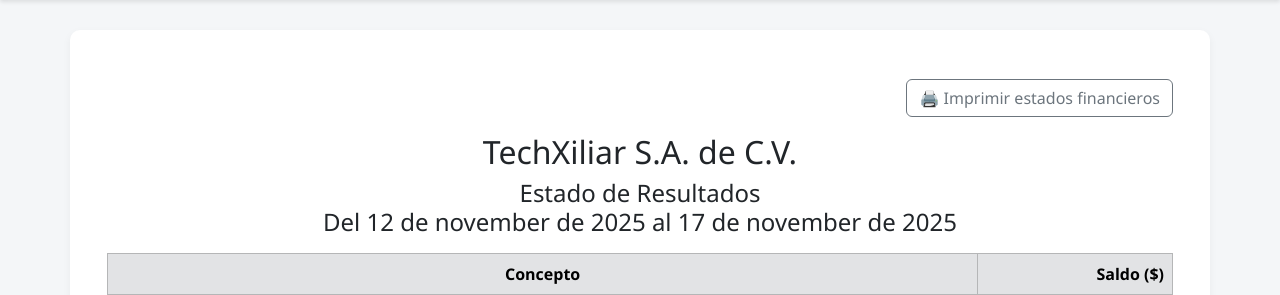
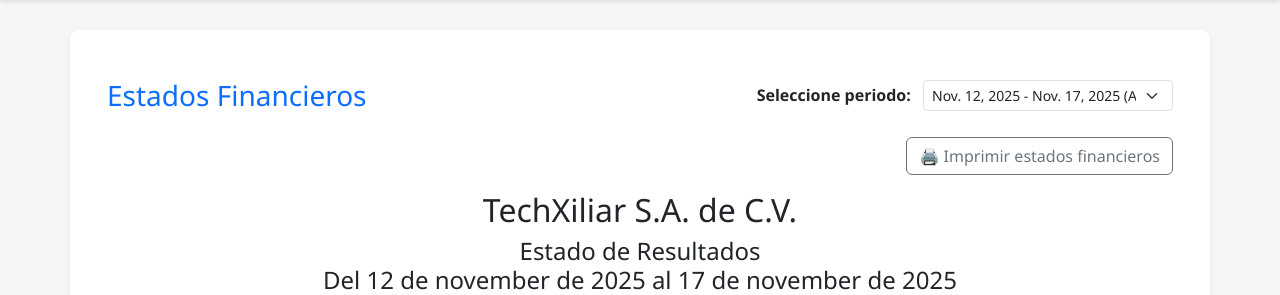
Before and after one commit to ChrisPleitez4/Proyecto-SIC-2025, a Django app: page /estados/ in a window 1280 px wide. Shown: the part 80-375 px from the top of the page. Run offline with Django 5.2, Linux system fonts and the light colour scheme; data comes from the database, SQL or seed files in the repository.

Commit message:
Actualización de estados financieros e iva del anticipo

```diff
--- a/SIC_2025/estados/templates/estados.html
+++ b/SIC_2025/estados/templates/estados.html
@@ -33,6 +33,31 @@
       tr, th, td { break-inside: avoid; page-break-inside: avoid; }
     }
   </style>
+
+  {% if sin_periodo %}
+          <div class="alert alert-danger" role="alert">
+              No hay períodos contables disponibles para mostrar los estados financieros.
+          </div>
+      {% else %}
+          <div class="row align-items-center mb-4 no-print">
+              <div class="col-md-6">
+                  <h3 class="mb-0 text-primary">Estados Financieros</h3>
+              </div>
+              <div class="col-md-6 text-end">
+                  <form method="GET" action="" style="display: inline-block;">
+                      <label for="periodo_id" class="form-label mb-0 me-2 fw-bold">Seleccione periodo:</label>
+                      <select id="periodo_id" name="periodo_id" class="form-select form-select-sm" onchange="this.form.submit()" style="width: 250px; display: inline-block;">
+                          {% for p in periodos %}
+                              <option value="{{ p.id }}"
+                                  {% if p.id == periodo_seleccionado.id %}selected{% endif %}>
+                                  {{ p.fecha_inicio}} - {{ p.fecha_fin}}
+                                  {% if p.activo %}(ACTIVO) {% endif %}
+                              </option>
+                          {% endfor %}
+                      </select>
+                  </form>
+              </div>
+          </div>
 
   <div class="d-flex justify-content-end mb-3 no-print">
     <button class="btn btn-outline-secondary" onclick="window.print()">🖨️ Imprimir estados financieros</button>
@@ -247,6 +272,6 @@
       <p class="text-danger fw-bold">Descuadre: diferencia = {{ diferencia_balance|floatformat:2 }}</p>
     {% endif %}
   </div>
-
+  {% endif %}
 </div>
 {% endblock %}
--- a/SIC_2025/estados/views.py
+++ b/SIC_2025/estados/views.py
@@ -1,4 +1,4 @@
-from django.shortcuts import render
+from django.shortcuts import render, get_object_or_404
 from django.contrib import messages
 from decimal import Decimal, getcontext
 from datetime import date
@@ -21,19 +21,41 @@ except:
         pass
 
 
-# ---------------------------------------------------------------------
-# 🌐 View: Estados Financieros
-# ---------------------------------------------------------------------
 def estados_financieros(request):
-    periodo_activo = PeriodoContable.objects.filter(activo=True).first()
+    """
+    Calcula y muestra los estados financieros para el periodo activo
+    o para un periodo específico pasado por parámetro (periodo_id).
+    """
+
+    # 1. Obtener Periodos Disponibles y Periodo a Analizar
+    periodos_disponibles = PeriodoContable.objects.all().order_by('-fecha_fin')
+
+    if not periodos_disponibles.exists():
+        messages.error(request, "No existen períodos contables registrados.")
+        return render(request, "estados.html", {"sin_periodo": True})
+
+    periodo_id = request.GET.get('periodo_id')
+
+    if periodo_id:
+        periodo_activo = get_object_or_404(PeriodoContable, id=periodo_id)
+    else:
+        periodo_activo = periodos_disponibles.filter(activo=True).first() or periodos_disponibles.first()
+
     if not periodo_activo:
-        messages.error(request, "No hay un periodo contable activo. Cierre o active uno antes de continuar.")
+        messages.error(request, "Error: No se pudo determinar el periodo a mostrar.")
         return render(request, "estados.html", {"sin_periodo": True})
 
     fecha_inicio = periodo_activo.fecha_inicio
     fecha_fin = periodo_activo.fecha_fin
+    cuentas = Cuenta.objects.select_related('subTipoCuenta__tipoCuenta').all()
 
-    cuentas = Cuenta.objects.select_related('subTipoCuenta__tipoCuenta').all()
+    # 2. Buscar el periodo anterior
+    periodo_anterior = PeriodoContable.objects.filter(
+        fecha_fin__lt=periodo_activo.fecha_inicio, activo=False
+    ).order_by('-fecha_fin').first()
+
+    # Determinar si estamos en el primer período (sin período anterior)
+    es_primer_periodo = not periodo_anterior
 
     # -----------------------------
     # 🔹 Calcular debe/haber con saldo inicial + movimientos del periodo
@@ -41,13 +63,20 @@ def estados_financieros(request):
     for cuenta in cuentas:
         tipo = cuenta.subTipoCuenta.tipoCuenta.codTipoCuenta[0]
 
-        # Saldo inicial viene del saldo_final del periodo anterior
-        saldo_inicial = cuenta.saldo_final or Decimal('0.00')
+        # 2.1. Inicialización de Saldo Inicial
+        saldo_inicial = Decimal('0.00')
+
+        # Solo cargar saldo_final si NO es el primer periodo y NO es cuenta de resultado
+        if tipo in ['1', '2', '3'] and not es_primer_periodo:
+            # Si NO es cuenta de resultado Y SÍ hay un periodo anterior
+            saldo_inicial = cuenta.saldo_final or Decimal('0.00')
+
+        # 2.2. Reiniciar debe y haber
         cuenta.debe = Decimal('0.00')
         cuenta.haber = Decimal('0.00')
 
-        # ✅ Cargar saldo inicial correctamente según naturaleza
-        if tipo == '1':  # Activo → saldo deudor
+        # 2.3. Cargar saldo inicial según naturaleza
+        if tipo == '1':    # Activo → saldo deudor
             if saldo_inicial > 0:
                 cuenta.debe = saldo_inicial
             elif saldo_inicial < 0:
@@ -57,9 +86,8 @@ def estados_financieros(request):
                 cuenta.haber = saldo_inicial
             elif saldo_inicial < 0:
                 cuenta.debe = abs(saldo_inicial)
-        # Gastos e ingresos (4 y 5) no trasladan saldo
 
-        # 🔁 Sumar movimientos del periodo activo
+        # 2.4. Sumar movimientos del periodo
         movimientos = Movimiento.objects.filter(
             cuenta=cuenta,
             transaccion__fecha__range=[fecha_inicio, fecha_fin]
@@ -68,52 +96,73 @@ def estados_financieros(request):
         cuenta.debe += sum(m.monto for m in movimientos if m.tipo) or Decimal('0.00')
         cuenta.haber += sum(m.monto for m in movimientos if not m.tipo) or Decimal('0.00')
 
+        # 2.5. Cálculo del Saldo Final del Período (Clave para Estado de Resultados y Balance)
+        if tipo in ['1', '4']: # Activo y Gasto (Naturaleza Deudora)
+            cuenta.saldo_calculado = cuenta.debe - cuenta.haber
+        elif tipo in ['2', '3', '5']: # Pasivo, Capital e Ingreso (Naturaleza Acreedora)
+            cuenta.saldo_calculado = cuenta.haber - cuenta.debe
+        else:
+             cuenta.saldo_calculado = Decimal('0.00')
+
+        # Tipo de saldo calculado
+        if cuenta.saldo_calculado > 0:
+            cuenta.tipo_saldo_calculado = 'Acreedor' if tipo in ['2', '3', '5'] else 'Deudor'
+        elif cuenta.saldo_calculado < 0:
+            cuenta.tipo_saldo_calculado = 'Deudor' if tipo in ['2', '3', '5'] else 'Acreedor'
+        else:
+            cuenta.tipo_saldo_calculado = 'Saldo Cero'
+
+
     # -----------------------------
     # 🧾 Estado de Resultados
     # -----------------------------
-    ingresos = cuentas.filter(subTipoCuenta__tipoCuenta__codTipoCuenta__startswith='5')
-    gastos = cuentas.filter(subTipoCuenta__tipoCuenta__codTipoCuenta__startswith='4')
+    ingresos = [c for c in cuentas if c.subTipoCuenta.tipoCuenta.codTipoCuenta.startswith('5')]
+    gastos = [c for c in cuentas if c.subTipoCuenta.tipoCuenta.codTipoCuenta.startswith('4')]
 
-    total_ingresos = sum(c.saldo_cuenta() for c in ingresos)
-    total_gastos = sum(c.saldo_cuenta() for c in gastos)
+    # Ingresos (Acreedor) y Gastos (Deudor) ya están calculados con signo positivo.
+    total_ingresos = sum(c.saldo_calculado for c in ingresos)
+    total_gastos = sum(c.saldo_calculado for c in gastos)
 
     utilidad_bruta = total_ingresos - total_gastos
 
-    # 🚫 SIN IMPUESTO NI UTILIDAD NETA
-    impuesto = Decimal('0.00')          # Se mantiene en contexto por compatibilidad
-    utilidad_neta = utilidad_bruta      # Alias para no romper plantillas existentes
+    impuesto = Decimal('0.00')
+    utilidad_neta = utilidad_bruta
 
     # -----------------------------
-    # 💰 Estado de Capital
+    # 💰 Estado de Capital (CORREGIDO: Elimina la doble suma)
     # -----------------------------
-    capital_cuenta = cuentas.filter(codCuenta='3101').first()  # 3101 = Capital Social
-    capital_social = Decimal('0.00')
+    capital_cuenta = next((c for c in cuentas if c.codCuenta == '3101'), None)
+
+    # Capital Inicial: Saldo de la cuenta 3101 al inicio del periodo (0 para periodo #1, o saldo final anterior)
     capital_inicial = Decimal('0.00')
-    capital_movimientos = Decimal('0.00')
+    if capital_cuenta:
+        # El saldo inicial (solo Debe/Haber) se determinó en 2.3
+        capital_inicial = capital_cuenta.haber - capital_cuenta.debe
 
-    if capital_cuenta:
-        tipo = capital_cuenta.subTipoCuenta.tipoCuenta.codTipoCuenta[0]
-        # saldo inicial
-        saldo_inicial = capital_cuenta.saldo_final or Decimal('0.00')
-        if tipo in ['2', '3']:  # Capital → saldo acreedor
-            capital_inicial = saldo_inicial
-        # movimientos del periodo (acreedor - deudor)
-        movimientos = Movimiento.objects.filter(
-            cuenta=capital_cuenta,
-            transaccion__fecha__range=[fecha_inicio, fecha_fin]
-        )
-        capital_movimientos = sum(m.monto for m in movimientos if not m.tipo) - sum(m.monto for m in movimientos if m.tipo)
+    # Capital Social: El saldo inicial de Capital + movimientos de Capital del periodo.
+    # En el Periodo #1, esto es el monto de la Transacción #1.
+    capital_social = capital_cuenta.saldo_calculado.quantize(Decimal('0.01')) if capital_cuenta else Decimal('0.00')
 
-    capital_social = (capital_inicial + capital_movimientos).quantize(Decimal('0.01'))
-    # Capital final suma utilidad BRUTA (ya no hay impuesto)
-    capital_final = (capital_inicial + capital_movimientos + utilidad_bruta).quantize(Decimal('0.01'))
+    # Capital final: Capital Social al cierre + Utilidad Neta (o Bruta) del periodo
+    # Esto es la base del Balance General.
+
+    # NOTA IMPORTANTE: Si capital_social ya incluye los movimientos del periodo, solo sumamos la utilidad.
+    capital_final = (capital_social + utilidad_bruta).quantize(Decimal('0.01'))
+
+    # --- Si necesitas separar el Capital social vs Utilidad acumulada para el Estado de Capital ---
+    # En el template:
+    # Capital Inicial (cargado)
+    # + Aportaciones/Retiros del Periodo (Movimientos)
+    # = Capital Social (al cierre antes de utilidad)
+    # + Utilidad Bruta
+    # = Capital Final (al cierre con utilidad)
+    # Ya que 'capital_social' aquí representa el saldo de la 3101 al cierre (antes de utilidad), lo usaremos.
 
     # -----------------------------
     # 📊 Balance General
     # -----------------------------
-    activos = cuentas.filter(subTipoCuenta__tipoCuenta__codTipoCuenta__startswith='1')
-    pasivos = cuentas.filter(subTipoCuenta__tipoCuenta__codTipoCuenta__startswith='2')
-    capital = cuentas.filter(subTipoCuenta__tipoCuenta__codTipoCuenta__startswith='3')
+    activos = [c for c in cuentas if c.subTipoCuenta.tipoCuenta.codTipoCuenta.startswith('1')]
+    pasivos = [c for c in cuentas if c.subTipoCuenta.tipoCuenta.codTipoCuenta.startswith('2')]
 
     def procesar_cuentas(qs):
         filas = []
@@ -123,18 +172,17 @@ def estados_financieros(request):
                 'nombre': c.nombreCuenta,
                 'debe': c.debe,
                 'haber': c.haber,
-                'saldo': c.saldo_cuenta(),
-                'tipo_saldo': c.tipo_saldo(),
+                'saldo': c.saldo_calculado,
+                'tipo_saldo': c.tipo_saldo_calculado,
             })
         return filas
 
     activos_data = procesar_cuentas(activos)
     pasivos_data = procesar_cuentas(pasivos)
-    capital_data = procesar_cuentas(capital)
 
     total_activos = sum(c['saldo'] for c in activos_data)
     total_pasivos = sum(c['saldo'] for c in pasivos_data)
-    # En el balance presentas un solo Capital = capital_final
+
     total_patrimonio = capital_final
     tipo_saldo_capital = 'Acreedor' if capital_final >= 0 else 'Deudor'
 
@@ -147,33 +195,38 @@ def estados_financieros(request):
     fecha_fin_str = fecha_fin.strftime("%d de %B de %Y").capitalize()
 
     contexto = {
+        "periodos": periodos_disponibles,
+        "periodo_seleccionado": periodo_activo,
+        "sin_periodo": False,
+
+        # Estado de Resultados
         "ingresos": ingresos,
         "gastos": gastos,
         "total_ingresos": total_ingresos,
         "total_gastos": total_gastos,
         "utilidad_bruta": utilidad_bruta,
+        "impuesto": impuesto,
+        "utilidad_neta": utilidad_neta,
 
-        # Quedan en contexto por compatibilidad, pero no afectan nada
-        "impuesto": impuesto,              # = 0.00
-        "utilidad_neta": utilidad_neta,    # = utilidad_bruta
+        # Estado de Capital
+        "capital_inicial": capital_inicial, # Saldo inicial del periodo (0 para #1)
+        "capital_social": capital_social, # Saldo de la 3101 al cierre (antes de utilidad)
+        "capital_final": capital_final, # Saldo final para Balance General
 
-        "capital_inicial": capital_inicial,
-        "capital_social": capital_social,
-        "capital_final": capital_final,
-
+        # Balance General
         "activos": activos_data,
         "pasivos": pasivos_data,
-        "capital": capital_data,
-
+        # Nota: Ya no se pasa 'capital', el capital_final va directo a total_patrimonio
         "total_activos": total_activos,
         "total_pasivos": total_pasivos,
         "total_patrimonio": total_patrimonio,
         "tipo_saldo_capital": tipo_saldo_capital,
+        "diferencia_balance": diferencia_balance,
 
-        "diferencia_balance": diferencia_balance,
+        # Fechas
         "fecha_inicio": fecha_inicio_str,
         "fecha_fin": fecha_fin_str,
-        "fecha_hoy": fecha_fin.strftime("%d de %B de %Y").capitalize(),
+        "fecha_hoy": date.today().strftime("%d de %B de %Y").capitalize(),
     }
 
     return render(request, "estados.html", contexto)
--- a/SIC_2025/periodos/models.py
+++ b/SIC_2025/periodos/models.py
@@ -49,8 +49,6 @@ class PeriodoContable(models.Model):
                 saldo = cuenta.debe - cuenta.haber
             elif tipo in ['2', '3']:
                 saldo = cuenta.haber - cuenta.debe
-            else:
-                saldo = Decimal('0.00')
 
             if cuenta.codCuenta == '3101':
                 saldo += utilidad_neta
--- a/SIC_2025/periodos/views.py
+++ b/SIC_2025/periodos/views.py
@@ -78,6 +78,6 @@ def cerrar_periodo(request, pk):
         # Método del modelo ya calcula saldos finales según naturaleza contable
         periodo.cerrar_periodo()
         messages.success(request, "Periodo cerrado correctamente y saldos finales calculados.")
-    except ValueError as e:
-        messages.error(request, str(e))
+    except Exception as e:
+        messages.error(request, "Error al cerrar el periodo: " + str(e))
     return redirect("lista_periodos")
```
Also changed, not shown: SIC_2025/costosventa/views.py (+14 -11 lines), SIC_2025/periodos/templates/crear_periodo.html (+9 -2 lines), SIC_2025/periodos/templates/lista_periodos.html (+10 -3 lines), SIC_2025/periodos/migrations/0004_periodo_inicial_Y_Transaccion_inicial.py.
